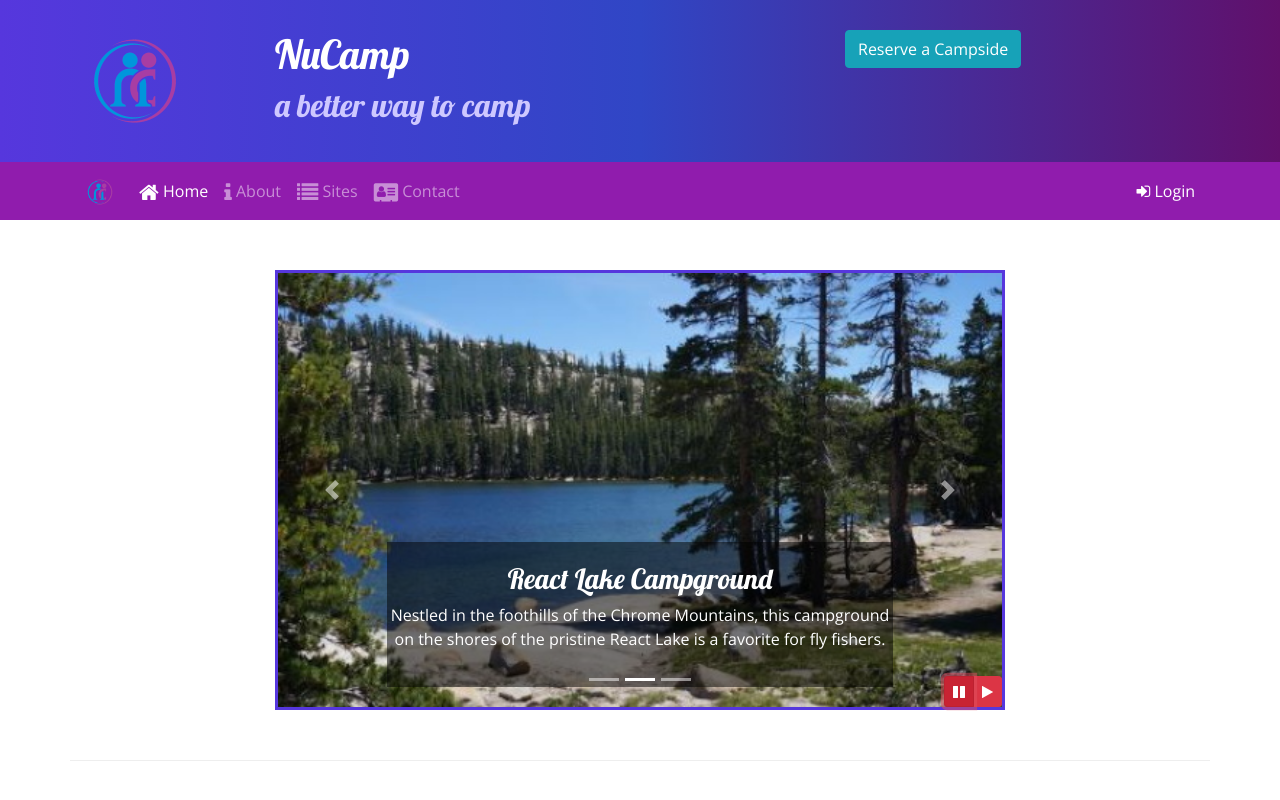
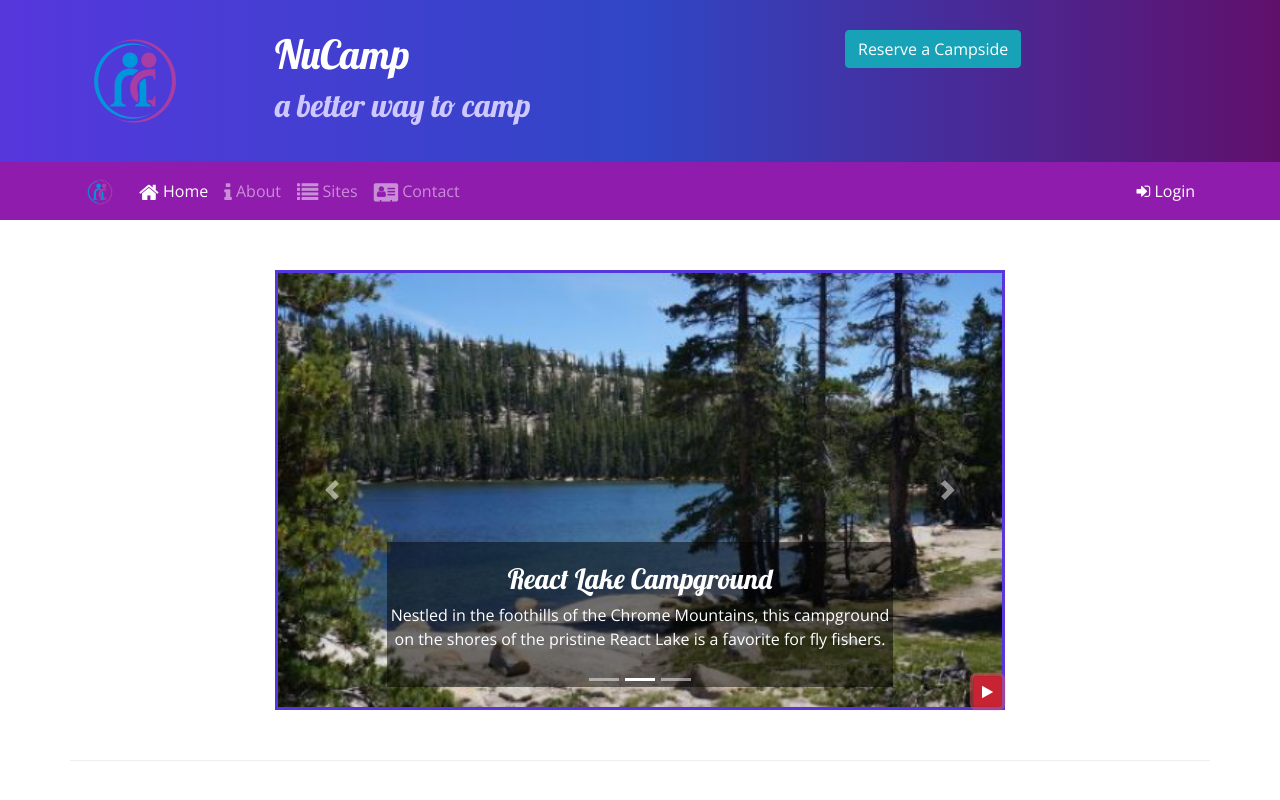
Before and after one commit to anaverse/nucampsite, a website: page Index.html in a window 1280 px wide. Both pictures are taken after a click on the button 959 px from the left and 691 px from the top of the page. Shown: the top 800 px of the page. Drawn offline with nearby package versions, Linux system fonts and the light colour scheme.

Commit message:
Bootstrap and jQuery Part 2

```diff
--- a/Index.html
+++ b/Index.html
@@ -208,13 +208,13 @@
                             <span class="carousel-control-next-icon"></span>
                             <span class="sr-only">Next</span>
                         </a>
-                        <div class="btn-group" id="carouselButton">
-                            <button class="btn btn-danger btn-sm" id="carouselPause">
+
+                        <!-- carousel button -->
+
+                            <button class="btn btn-danger btn-sm" id="carouselButton">
                                 <i class="fa fa-pause"></i>
                             </button>
-                            <button class="btn btn-danger btn-sm" id="carouselPlay">
-                                <i class="fa fa-play"></i>
-                            </button>
+
                         </div>
 
                     </div>
@@ -367,11 +367,16 @@
     <script>
         $(function() {
             $(".carousel").carousel( { interval: 2000 } );
-            $("#carouselPause").click(function(){
-                $(".carousel").carousel("pause");
-            });
-            $("#carouselPlay").click(function(){
-                $(".carousel").carousel("cycle");
+            $("#carouselButton").click(function(){
+                if ($("#carouselButton").children("i").hasClass("fa-pause")) {
+                    $(".carousel").carousel("pause");
+                    $("#carouselButton").children("i").removeClass("fa-pause");
+                    $("#carouselButton").children("i").addClass("fa-play");
+                } else {
+                    $(".carousel").carousel("cycle");
+                    $("#carouselButton").children("i").removeClass("fa-play");
+                    $("#carouselButton").children("i").addClass("fa-pause");
+                }
             });
         });
     </script>
```
